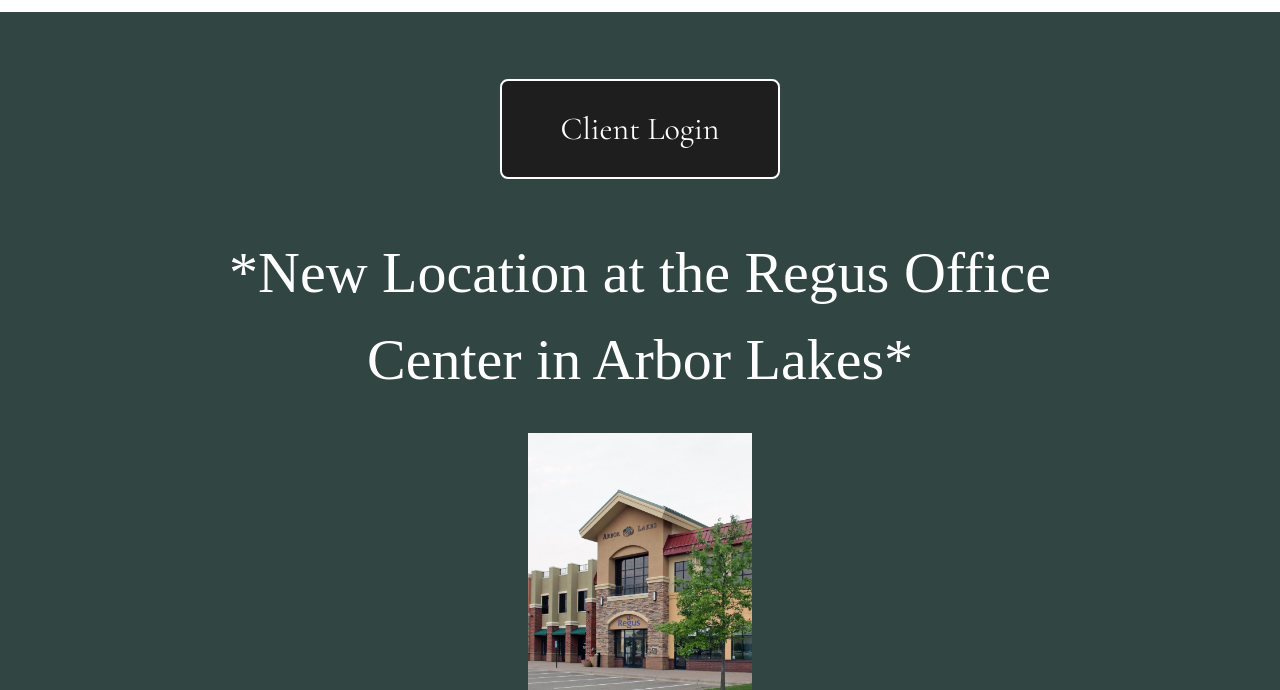
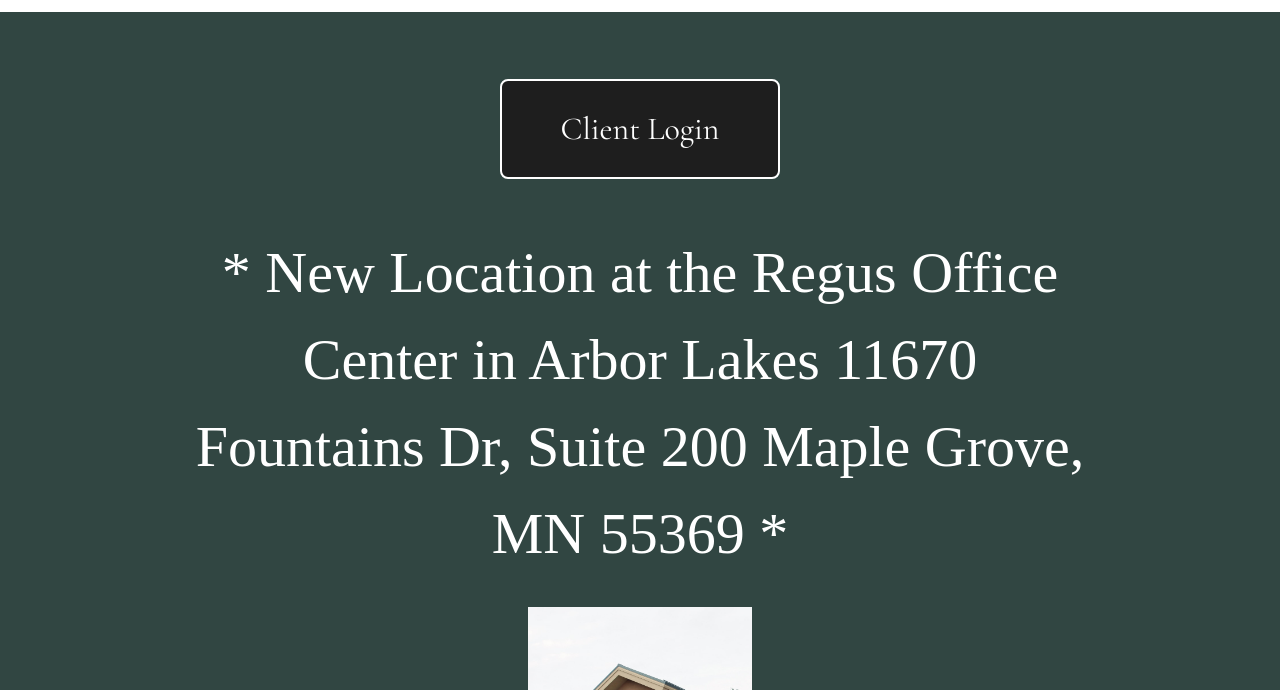
Before and after one commit to Chad-Fox1202/fox_and_fox_website, a plain HTML site: page index.html in a window 1280 px wide. Shown: the part 110-800 px from the top of the page. Drawn offline with nearby package versions, Linux system fonts and the light colour scheme.

Commit message:
Update index.html

```diff
--- a/index.html
+++ b/index.html
@@ -46,7 +46,7 @@
                 Client Login
             </button>
         </a>
-        <h7><br>*New Location at the Regus Office Center in Arbor Lakes*<br>
+        <h7><br>* New Location at the Regus Office Center in Arbor Lakes 11670 Fountains Dr, Suite 200 Maple Grove, MN 55369 *<br>
             <img class="headshot" src="office.jpg" alt="headshot" />
         <br>Remote/Hybrid Office Hours</h7>
         <p class="fs-office">
```
